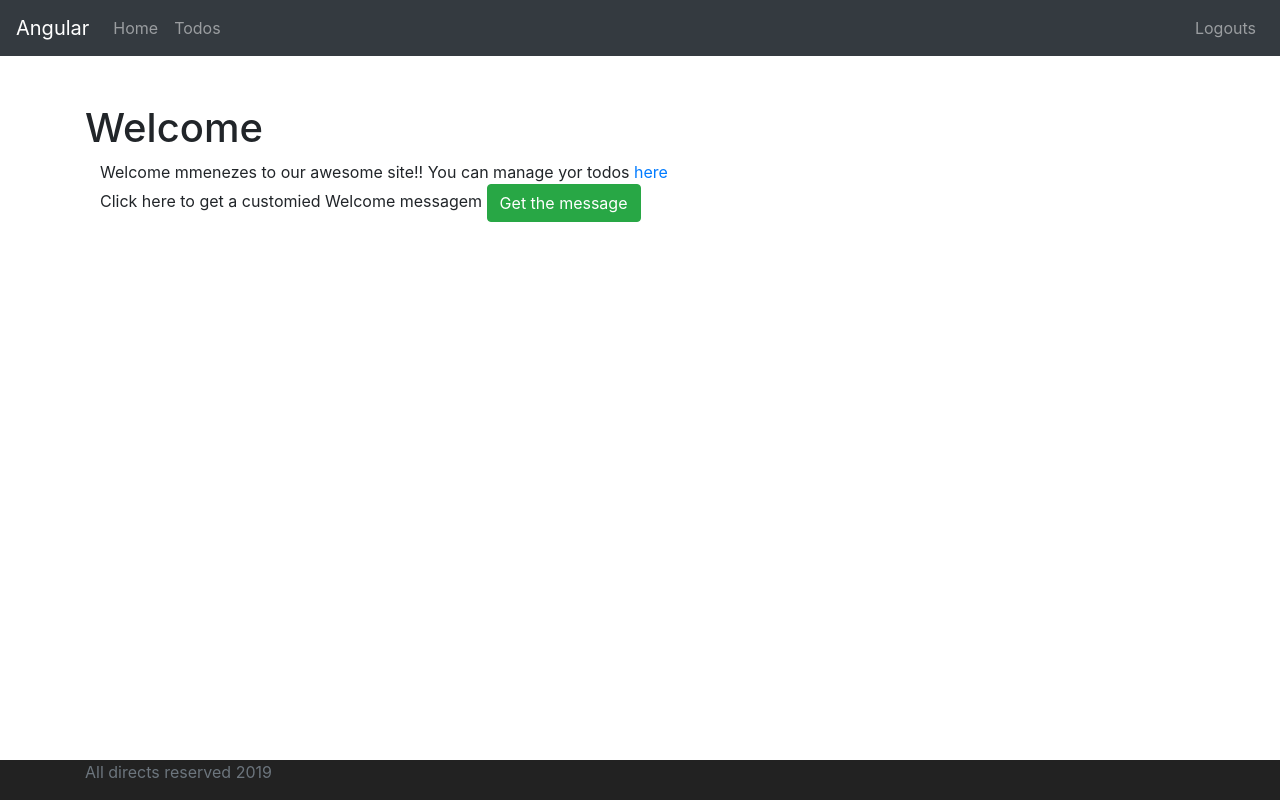
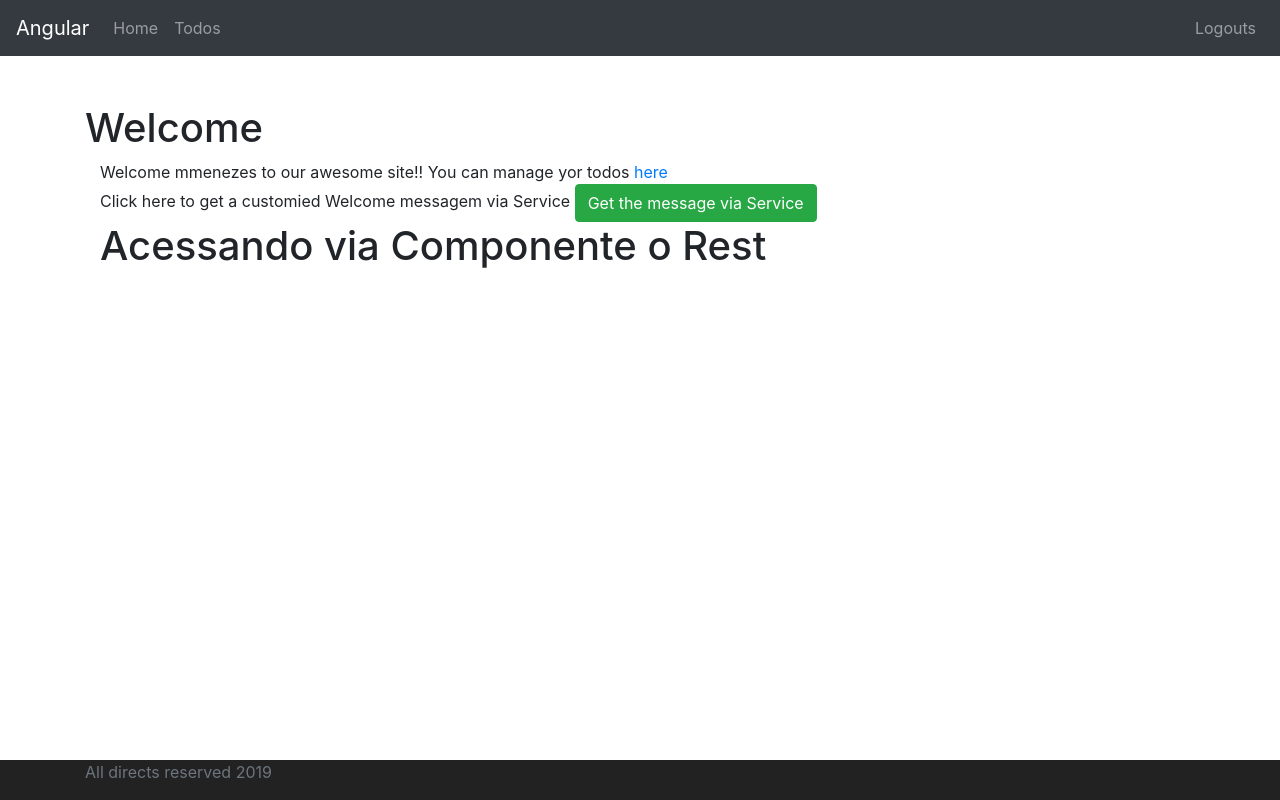
Before and after one commit to mvgmenezes/angular-todo, an Angular app: page /welcome/mmenezes in a window 1280 px wide. Built offline with nearby package versions, Linux system fonts and the light colour scheme; sample sign-in values are in the browser's storage.

Commit message:
Fazendo a chamada via Rest com Error e tipagem de objetos

```diff
--- a/src/app/service/data/welcome-data.service.ts
+++ b/src/app/service/data/welcome-data.service.ts
@@ -1,5 +1,10 @@
 import { Injectable } from '@angular/core';
 import { HttpClient } from '@angular/common/http';
+
+
+export class HelloWorldBean {
+  constructor(public mensagem: string){}
+}
 
 @Injectable({
   providedIn: 'root'
@@ -11,7 +16,7 @@ export class WelcomeDataService {
   ) { }
 
   executeHelloWorldBeanService(){
-    return this.http.get('http://localhost:8080/hello-world-bean');
+    return this.http.get<HelloWorldBean>('http://localhost:8080/hello-world-bean');
     //console.log(this.http.get('http://localhost:8080/hello-world-bean'));
   }
 }
--- a/src/app/welcome/welcome.component.html
+++ b/src/app/welcome/welcome.component.html
@@ -5,6 +5,12 @@
 </div>
 
 <div class="container">
-   Click here to get a customied Welcome messagem
-   <button (click)="getWelcomeMessage()"  class="btn btn-success">Get the message</button>
+   Click here to get a customied Welcome messagem via Service
+   <button (click)="getWelcomeMessage()"  class="btn btn-success">Get the message via Service</button>
 </div>
+
+<div class="container">
+    <h1>Acessando via Componente o Rest</h1>
+    <p>{{welcomeMessageFromService}}</p>
+
+ </div>
--- a/src/app/welcome/welcome.component.ts
+++ b/src/app/welcome/welcome.component.ts
@@ -20,6 +20,8 @@ export class WelcomeComponent implements OnInit {
   message = 'Some welcome message';
   nomeRecebido = ''
 
+  welcomeMessageFromService: string
+
   //public WelcomeClassApplicaton() {
   constructor(private route:ActivatedRoute,   //para poder recuperar o parametro enviado na url
     private welcomeDataService: WelcomeDataService) { //para acessar o JSON do Spring Boot
@@ -39,7 +41,25 @@ export class WelcomeComponent implements OnInit {
 
   getWelcomeMessage(){
     console.log('get the message');
-    this.welcomeDataService.executeHelloWorldBeanService().subscribe();
+    this.welcomeDataService.executeHelloWorldBeanService().subscribe(
+      response => this.handleSuccessfulResponse(response),
+      error => this.handleErrorResponse(error)
+    );
+
+    console.log('last line ')
+  }
+
+  handleSuccessfulResponse(response){
+    this.welcomeMessageFromService = response.mensagem
+    //console.log(response);
+    //console.log(response.mensagem);
+  }
+
+  handleErrorResponse(error){
+
+    //console.log(error);
+    //console.log(error.error.message);
+    this.welcomeMessageFromService = error.error.message
   }
 
 }
```
